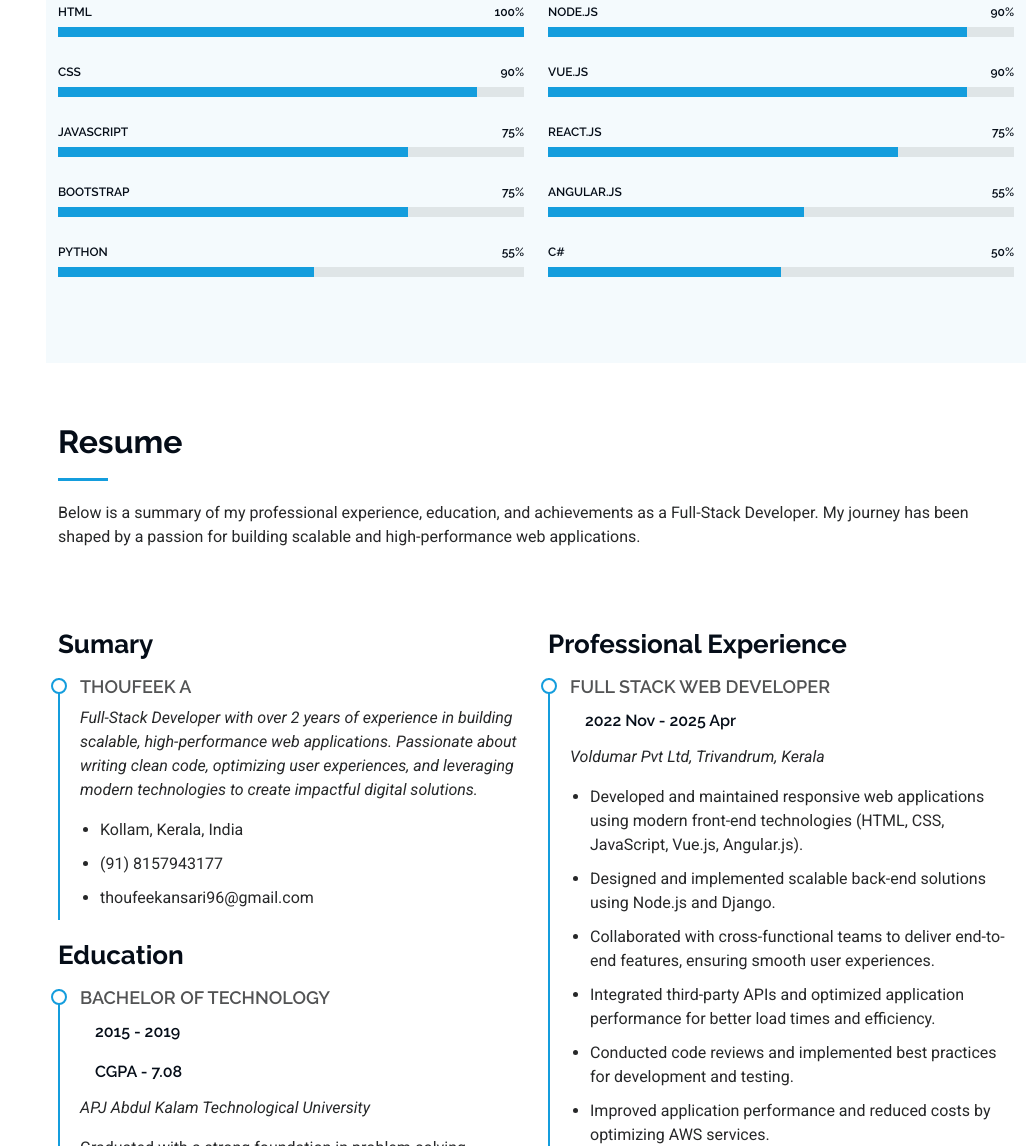
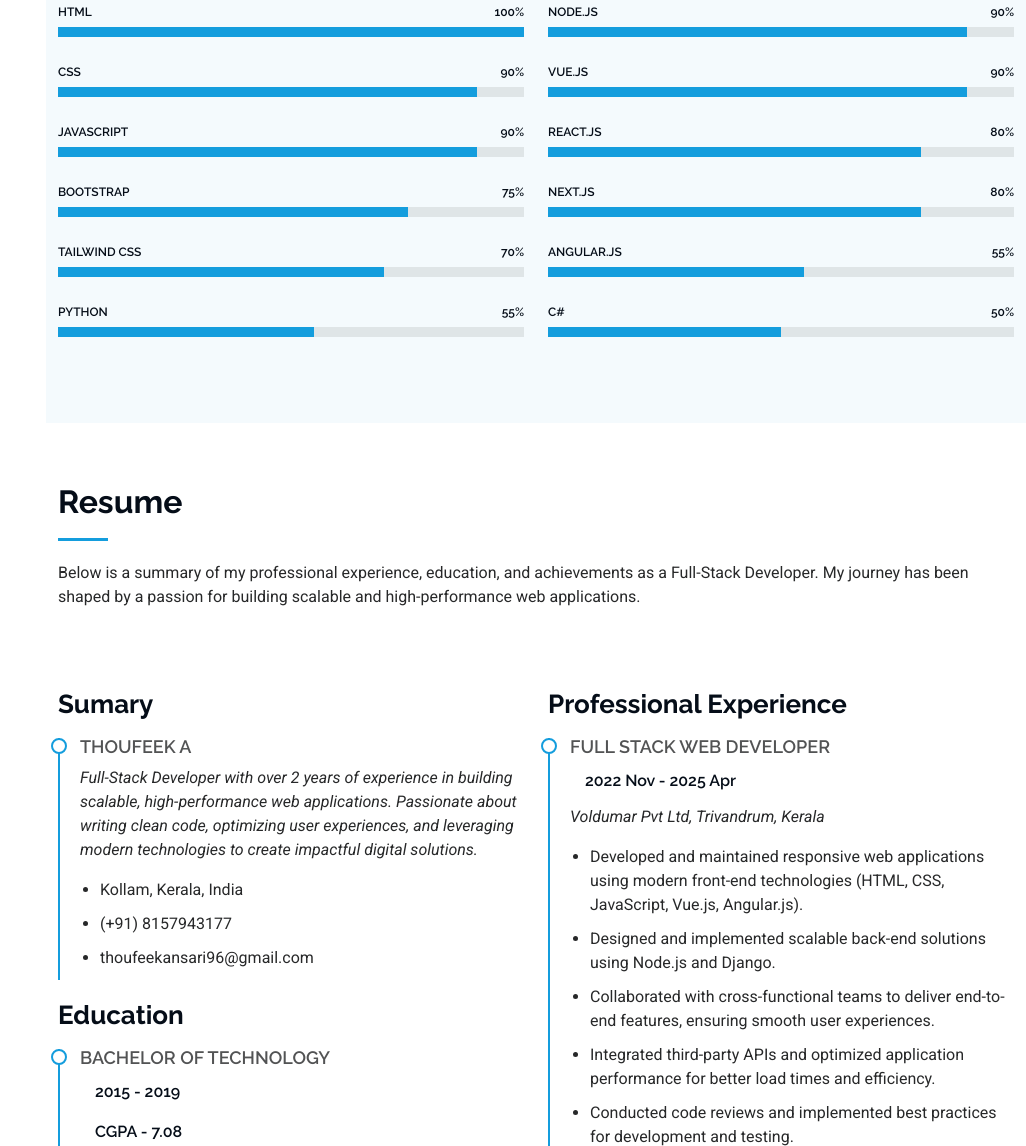
Before and after one commit to Thoufeek-dev/Portfolio, a plain HTML site: page index.html in a window 1280 px wide. Shown: the part 2197-3343 px from the top of the page, without its empty margins (254-1280 px from the left). Drawn offline with Linux system fonts and the light colour scheme.

Commit message:
skill updates

```diff
--- a/index.html
+++ b/index.html
@@ -162,7 +162,7 @@
           <div class="col-lg-3 col-md-6">
             <div class="stats-item">
               <i class="bi bi-journal-richtext"></i>
-              <span data-purecounter-start="0" data-purecounter-end="21" data-purecounter-duration="1" class="purecounter"></span>
+              <span data-purecounter-start="0" data-purecounter-end="23" data-purecounter-duration="1" class="purecounter"></span>
               <p><strong>Projects</strong> <span>worked on</span></p>
             </div>
           </div><!-- End Stats Item -->
@@ -223,9 +223,9 @@
             </div><!-- End Skills Item -->
 
             <div class="progress">
-              <span class="skill"><span>JavaScript</span> <i class="val">75%</i></span>
+              <span class="skill"><span>JavaScript</span> <i class="val">90%</i></span>
               <div class="progress-bar-wrap">
-                <div class="progress-bar" role="progressbar" aria-valuenow="75" aria-valuemin="0" aria-valuemax="100"></div>
+                <div class="progress-bar" role="progressbar" aria-valuenow="90" aria-valuemin="0" aria-valuemax="100"></div>
               </div>
             </div><!-- End Skills Item -->
 
@@ -233,6 +233,13 @@
               <span class="skill"><span>Bootstrap</span> <i class="val">75%</i></span>
               <div class="progress-bar-wrap">
                 <div class="progress-bar" role="progressbar" aria-valuenow="75" aria-valuemin="0" aria-valuemax="100"></div>
+              </div>
+            </div><!-- End Skills Item -->
+
+            <div class="progress">
+              <span class="skill"><span>Tailwind CSS</span> <i class="val">70%</i></span>
+              <div class="progress-bar-wrap">
+                <div class="progress-bar" role="progressbar" aria-valuenow="70" aria-valuemin="0" aria-valuemax="100"></div>
               </div>
             </div><!-- End Skills Item -->
 
@@ -261,9 +268,16 @@
             </div><!-- End Skills Item -->
 
             <div class="progress">
-              <span class="skill"><span>React.js</span> <i class="val">75%</i></span>
+              <span class="skill"><span>React.js</span> <i class="val">80%</i></span>
               <div class="progress-bar-wrap">
-                <div class="progress-bar" role="progressbar" aria-valuenow="75" aria-valuemin="0" aria-valuemax="100"></div>
+                <div class="progress-bar" role="progressbar" aria-valuenow="80" aria-valuemin="0" aria-valuemax="100"></div>
+              </div>
+            </div><!-- End Skills Item -->
+
+            <div class="progress">
+              <span class="skill"><span>Next.js</span> <i class="val">80%</i></span>
+              <div class="progress-bar-wrap">
+                <div class="progress-bar" role="progressbar" aria-valuenow="80" aria-valuemin="0" aria-valuemax="100"></div>
               </div>
             </div><!-- End Skills Item -->
 
@@ -310,7 +324,7 @@
               <p><em>Full-Stack Developer with over 2 years of experience in building scalable, high-performance web applications. Passionate about writing clean code, optimizing user experiences, and leveraging modern technologies to create impactful digital solutions.</em></p>
               <ul>
                 <li>Kollam, Kerala, India</li>
-                <li>(91) 8157943177</li>
+                <li>(+91) 8157943177</li>
                 <li>thoufeekansari96@gmail.com</li>
               </ul>
             </div><!-- End Resume Item -->
```
